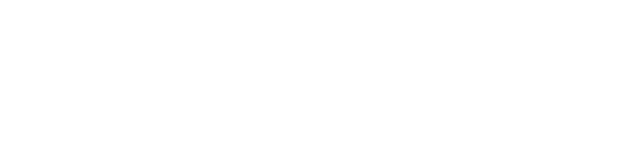
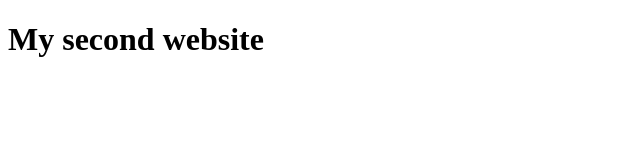
Before and after one commit to skmunda/my-first-website, a plain HTML site: page index.html in a window 1280 px wide. Shown: the whole page, without its empty margins (0-640 px from the left). Drawn offline with Linux system fonts and the light colour scheme.

```diff
--- a/index.html
+++ b/index.html
@@ -6,6 +6,7 @@
     <title>My second website</title>
 </head>
 <body>
+    <h1>My second website</h1>
 
 </body>
 </html>
```
